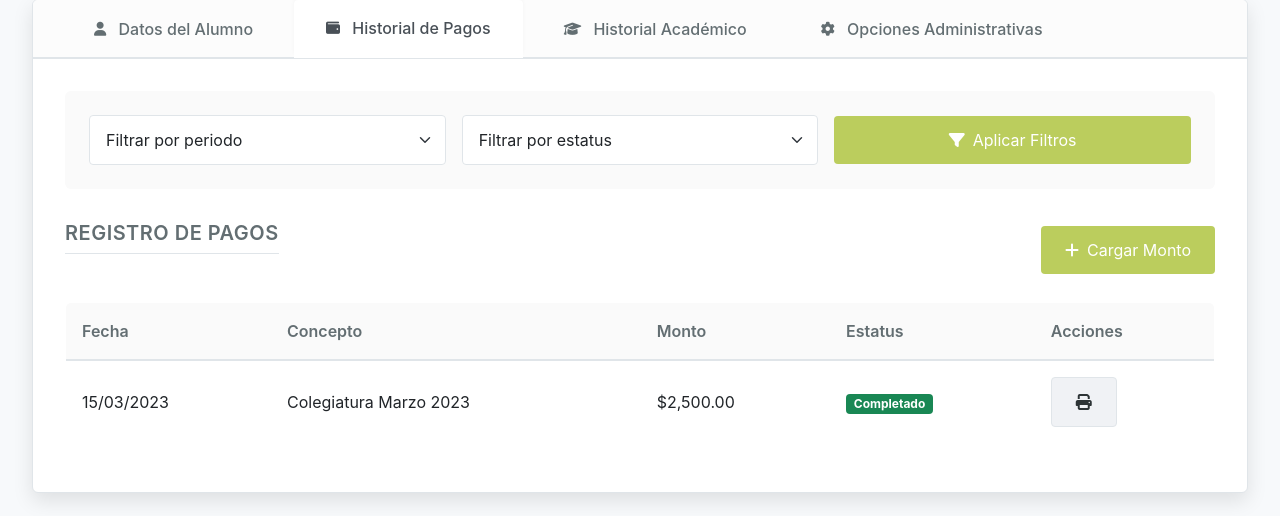
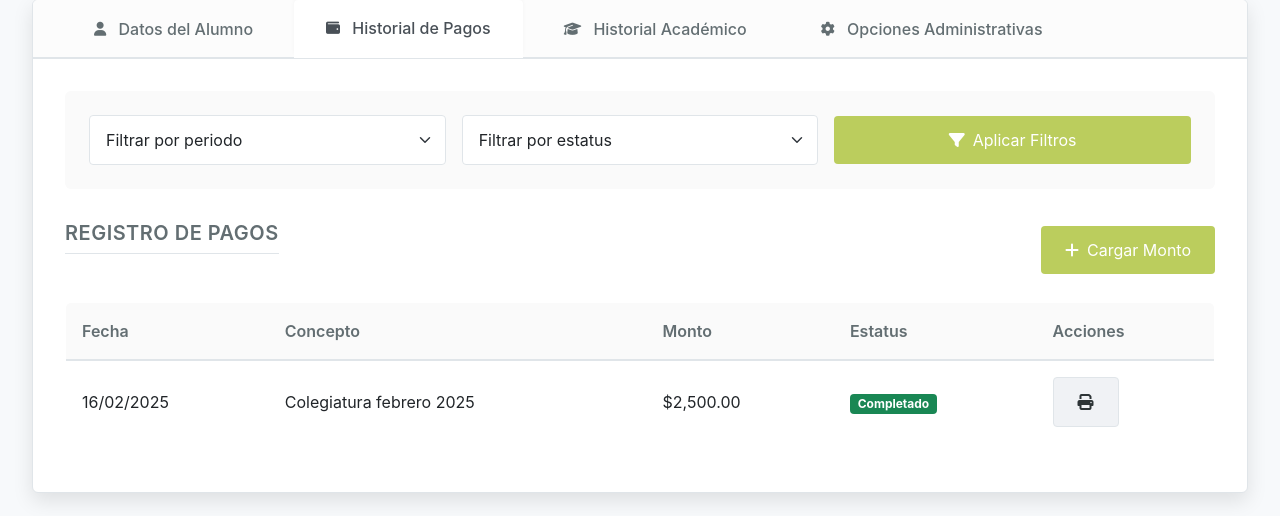
Before and after one commit to isacfesp/Agora, a PHP site: page /Modules/Alumnos/alumno.php in a window 1280 px wide, after a click on "Historial de Pagos". Shown: the part 33-549 px from the top of the page. Run offline with PHP 8.4, Linux system fonts and the light colour scheme.

Commit message:
Corrección de contenido

```diff
--- a/Modules/Alumnos/alumno.php
+++ b/Modules/Alumnos/alumno.php
@@ -244,10 +244,10 @@
                             <h5 class="data-header">Información Académica</h5>
                             <dl class="row">
                                 <dt class="col-sm-4 text-secondary">Programa</dt>
-                                <dd class="col-sm-8">Licenciatura en Administración</dd>
+                                <dd class="col-sm-8">Inyección electrónica</dd>
 
                                 <dt class="col-sm-4 text-secondary">Matrícula</dt>
-                                <dd class="col-sm-8">ABC12345</dd>
+                                <dd class="col-sm-8">02251001</dd>
 
                                 <dt class="col-sm-4 text-secondary">Promedio</dt>
                                 <dd class="col-sm-8">8.9</dd>
@@ -264,8 +264,8 @@
                         <div class="col-md-4">
                             <select class="form-select">
                                 <option>Filtrar por periodo</option>
-                                <option>2023-1</option>
-                                <option>2023-2</option>
+                                <option>02/25</option>
+                                <option>01/25</option>
                             </select>
                         </div>
                         <div class="col-md-4">
@@ -303,8 +303,8 @@
                         </thead>
                         <tbody>
                             <tr>
-                                <td>15/03/2023</td>
-                                <td>Colegiatura Marzo 2023</td>
+                                <td>16/02/2025</td>
+                                <td>Colegiatura febrero 2025</td>
                                 <td>$2,500.00</td>
                                 <td><span class="badge bg-success">Completado</span></td>
                                 <td>
@@ -325,8 +325,8 @@
                         <div class="col-md-4">
                             <select class="form-select">
                                 <option>Seleccionar Periodo</option>
-                                <option>2023-1</option>
-                                <option>2023-2</option>
+                                <option>01/25</option>
+                                <option>02/25</option>
                             </select>
                         </div>
                         <div class="col-md-4">
@@ -355,7 +355,7 @@
                         </thead>
                         <tbody>
                             <tr>
-                                <td>Matemáticas Financieras</td>
+                                <td>Materia</td>
                                 <td>9.5</td>
                                 <td><span class="badge bg-success">Aprobado</span></td>
                                 <td>
@@ -380,7 +380,7 @@
                     <div class="col-md-4">
                         <div class="data-card h-100">
                             <h5 class="data-header">Baja Temporal</h5>
-                            <p class="text-secondary mb-4">Suspensión temporal de actividades académicas por hasta 2 periodos</p>
+                            <p class="text-secondary mb-4">Suspensión temporal de actividades académicas</p>
                             <button class="btn-primary w-100">
                                 <i class="fas fa-pause me-2"></i>Solicitar Baja
                             </button>
@@ -401,7 +401,7 @@
                         <div class="data-card h-100">
                             <h5 class="data-header">Reactivación</h5>
                             <p class="text-secondary mb-4">Reincorporación al programa académico después de baja temporal</p>
-                            <button class="btn-primary w-100 bg-success border-success">
+                            <button class="btn-primary w-100 bg-success border-success" disabled >
                                 <i class="fas fa-redo me-2"></i>Solicitar Reactivación
                             </button>
                         </div>
```
